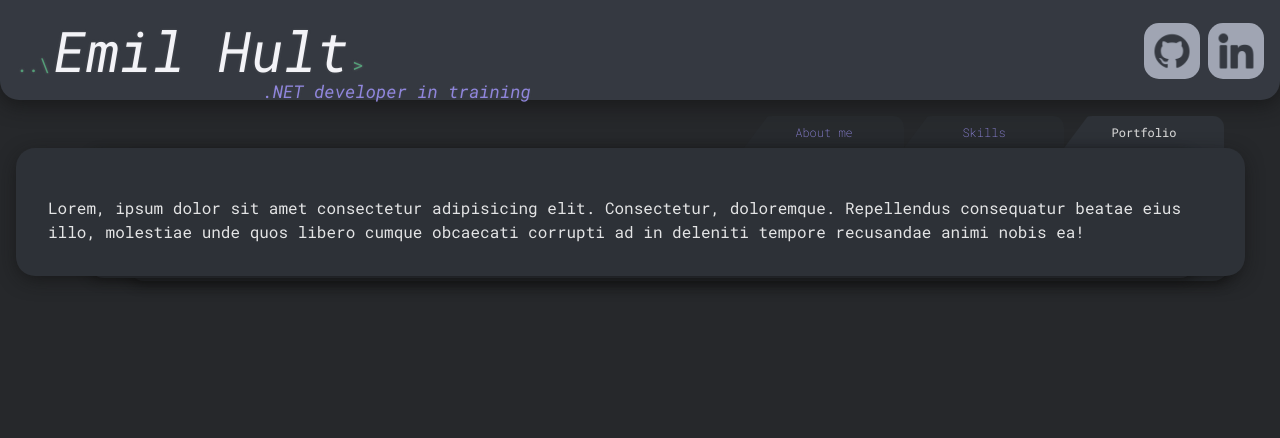
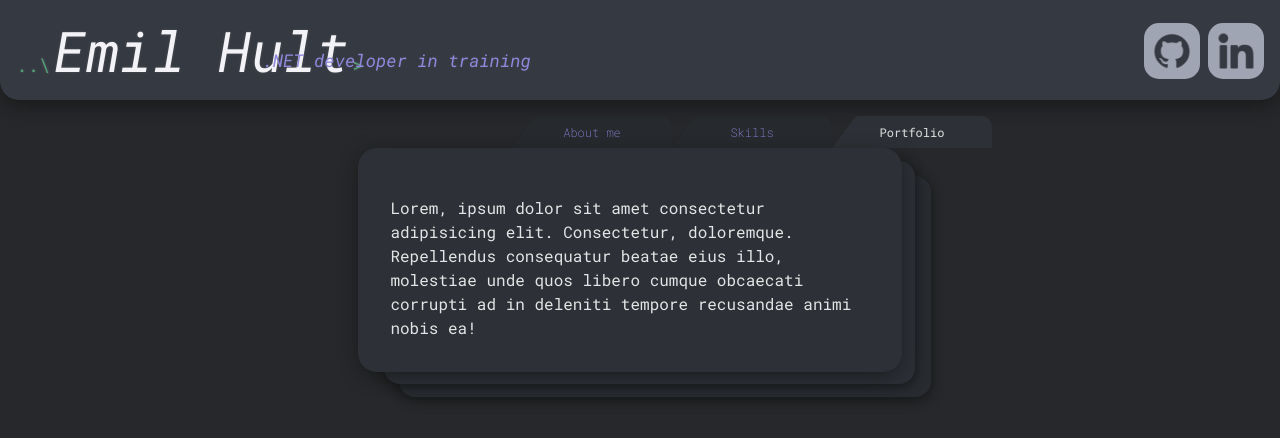
Before and after one commit to mutenJanken/Portfolio-EmilHult, a React (Vite) app: page /portfolio in a window 1280 px wide. Shown: the top 438 px of the page. Built offline with nearby package versions, Linux system fonts and the light colour scheme.

Commit message:
temp card fix on bigger screens

```diff
--- a/src/index.scss
+++ b/src/index.scss
@@ -81,7 +81,7 @@ header {
 section {
   z-index: 3;
   position: relative;
-  width: 100%;
+  width: 40%;
   box-shadow: 0 5px 20px -3px rgba(18, 18, 18, 0.788);
 
   background-color: #2d3137;
@@ -91,30 +91,48 @@ section {
   border-radius: 1.2rem;
   padding: 1rem;
   margin: 0 2.2rem 0 1rem;
+
+  @media screen and (max-width: 768px) {
+    width: 100%;
+  }
 }
 
 .card-under-one {
   position: absolute;
   z-index: 2;
-  left: 6.9%;
-  top: 2.5%;
-  width: 86.5%;
+  left: 30%;
+  top: 6%;
+  width: 41.5%;
   height: 99.4%;
   border-radius: 1rem;
   background-color: #2c3036;
   box-shadow: 0 2px 12px rgba(18, 18, 18, 0.788);
+
+  @media screen and (max-width: 768px) {
+    left: 6.9%;
+    top: 2.5%;
+    width: 86.5%;
+    height: 99.4%;
+  }
 }
 
 .card-under-two {
   position: absolute;
   z-index: 1;
-  left: 10%;
-  top: 5.5%;
-  width: 86%;
+  left: 31.2%;
+  top: 12.5%;
+  width: 41.5%;
   height: 98.6%;
   border-radius: 1rem;
   background-color: #282c31;
   box-shadow: 0 3px 12px rgba(18, 18, 18, 0.788);
+
+  @media screen and (max-width: 768px) {
+    left: 10%;
+    top: 5.5%;
+    width: 86%;
+    height: 98.6%;
+  }
 }
 
 .header-fullname-wrapper {
@@ -161,7 +179,7 @@ section {
   }
   &.text {
     position: absolute;
-    top: 9.9%;
+    top: 6%;
     left: 20.5%;
     font-size: 110%;
     font-style: italic;
@@ -223,15 +241,16 @@ section {
   }
 }
 
-// NAVLINKS / TABS
+// NAVLINKS / TABS / SIDEBAR
 
 .navlinks-wrapper {
   display: flex;
-  justify-content: end;
-  margin: 0 3.5rem 0 2rem;
+  justify-content: center;
+  margin-left: 14rem;
 
   @media screen and (max-width: 768px) {
     justify-content: space-between;
+    margin: 0 3.5rem 0 2rem;
   }
 }
 
@@ -261,6 +280,9 @@ section {
     text-shadow: rgba(174, 173, 173, 0.318) 0 0 1px;
     color: #d7d7d7;
   }
+}
+
+.sidebar {
 }
 
 // ABOUT ME
@@ -309,7 +331,8 @@ section {
 
 .skill-type-wrapper {
   display: flex;
-  justify-content: center;
+  justify-content: start;
+  margin-left: 4.7rem;
 
   .skill-top-h5 {
     color: rgb(153, 153, 222);
@@ -321,6 +344,11 @@ section {
     margin: 0.8rem 0 0 0;
     font-weight: 300;
   }
+
+  @media screen and (max-width: 768px) {
+    justify-content: center;
+    margin-left: 0;
+  }
 }
 
 .skill-description {
```
